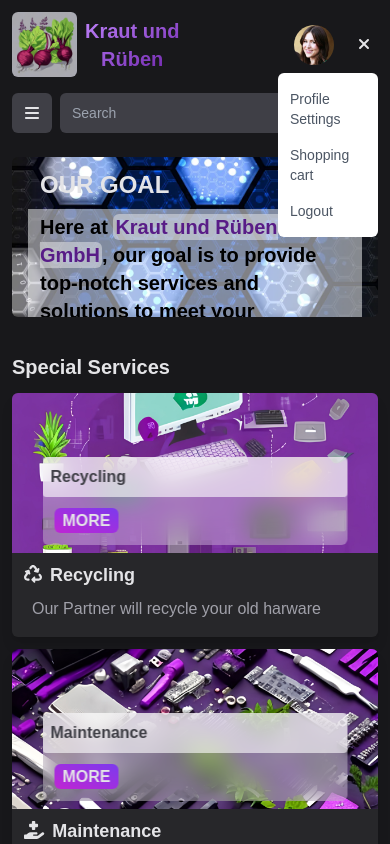
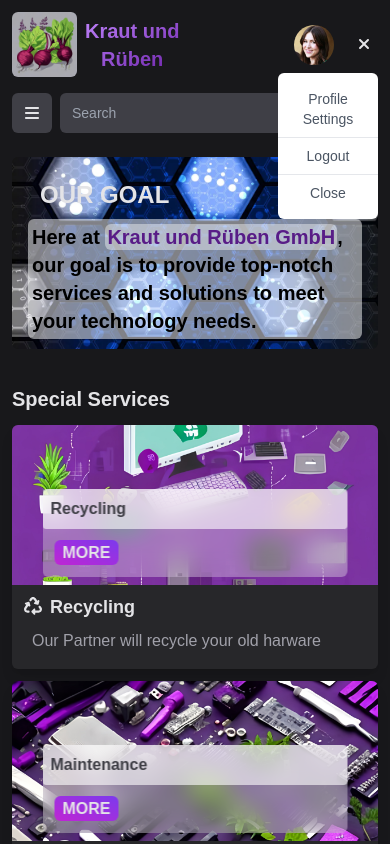
Before and after one commit to Jessika297/beschaffung-frontend, a Next.js app: page / in a window 390 px wide. Both pictures are taken after a click on the button 364 px from the left and 44 px from the top of the page. Shown: the top 844 px of the page. Built offline with nearby package versions, Linux system fonts and the light colour scheme.

Commit message:
mobileMenu angepasst

```diff
--- a/src/components/contents/contents.tsx
+++ b/src/components/contents/contents.tsx
@@ -12,7 +12,7 @@
             <div className="p-3">
                 <div
                     className={`w-full rounded-md bg-center bg-cover flex flex-col justify-center px-4 ${
-                        expanded ? ' h-64' : 'h-40 overflow-hidden'
+                        expanded ? ' h-64' : 'h-48 overflow-hidden'
                     }`}
                     style={{
                         backgroundImage: 'url(/techHexagon.jpg)',
@@ -20,8 +20,8 @@
                 >
                     <h1 className="text-2xl font-bold px-3 mt-3">OUR GOAL</h1>
                     <h2
-                        className={`px-3 py-1 mt-2 text-xl text-black font-bold bg-white bg-opacity-50 rounded-md${
-                            expanded ? 'max-h-full' : 'max-h-16 overflow-hidden'
+                        className={`md:px-3 px-1 py-1 mt-2 text-xl text-black font-bold bg-white bg-opacity-50 rounded-md ${
+                            expanded ? 'max-h-full' : 'md:max-h-16 max-h-40 overflow-hidden'
                         }`}
                     >
                         Here at <span
--- a/src/components/headSearch/headSearch.tsx
+++ b/src/components/headSearch/headSearch.tsx
@@ -34,17 +34,18 @@
                     }`}
                 >
                     <Link href={'/settings'}
-                          className="text-sm py-2 px-3 font-medium text-gray-600 cursor-pointer hover:bg-slate-100">
+                          className="text-center text-sm border-b py-2 px-3 font-medium text-gray-600 cursor-pointer hover:bg-slate-100">
                         Profile Settings
                     </Link>
-                    <Link href={'/wallet'}
-                          className="text-sm py-2 px-3 font-medium text-gray-600 cursor-pointer hover:bg-slate-100">
-                        Shopping cart
-                    </Link>
                     <Link href={'/'}
-                          className="text-sm py-2 px-3 font-medium text-gray-600 cursor-pointer hover:bg-slate-100"
+                          className="text-center text-sm border-b py-2 px-3 font-medium text-gray-600 cursor-pointer hover:bg-slate-100"
                           onClick={handleLogout}>Logout
                     </Link>
+                    <button
+                        className="text-sm py-2 px-3 font-medium text-gray-600 cursor-pointer hover:bg-slate-100"
+                        onClick={() => setIsProfileMenuSelected(false)}>
+                        Close
+                    </button>
                 </div>
             </div>
         )
--- a/src/components/mobileMenu/mobileMenu.tsx
+++ b/src/components/mobileMenu/mobileMenu.tsx
@@ -43,11 +43,9 @@
     const menuItems = [
         "market",
         "dashboard",
-        "favourites",
         "service",
-        "sale",
-        "wallet",
         "settings",
+        "imprint",
         "logout",
         "close",
     ];
```
